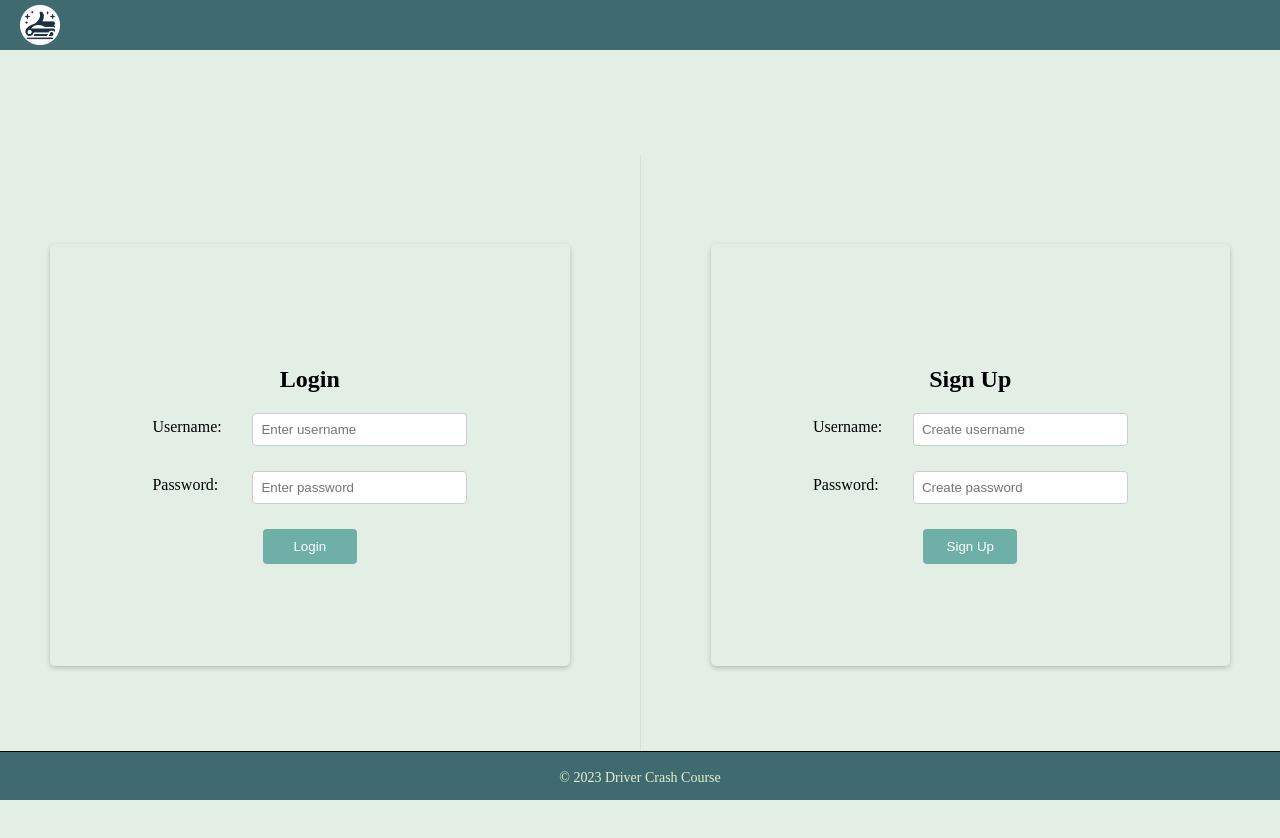
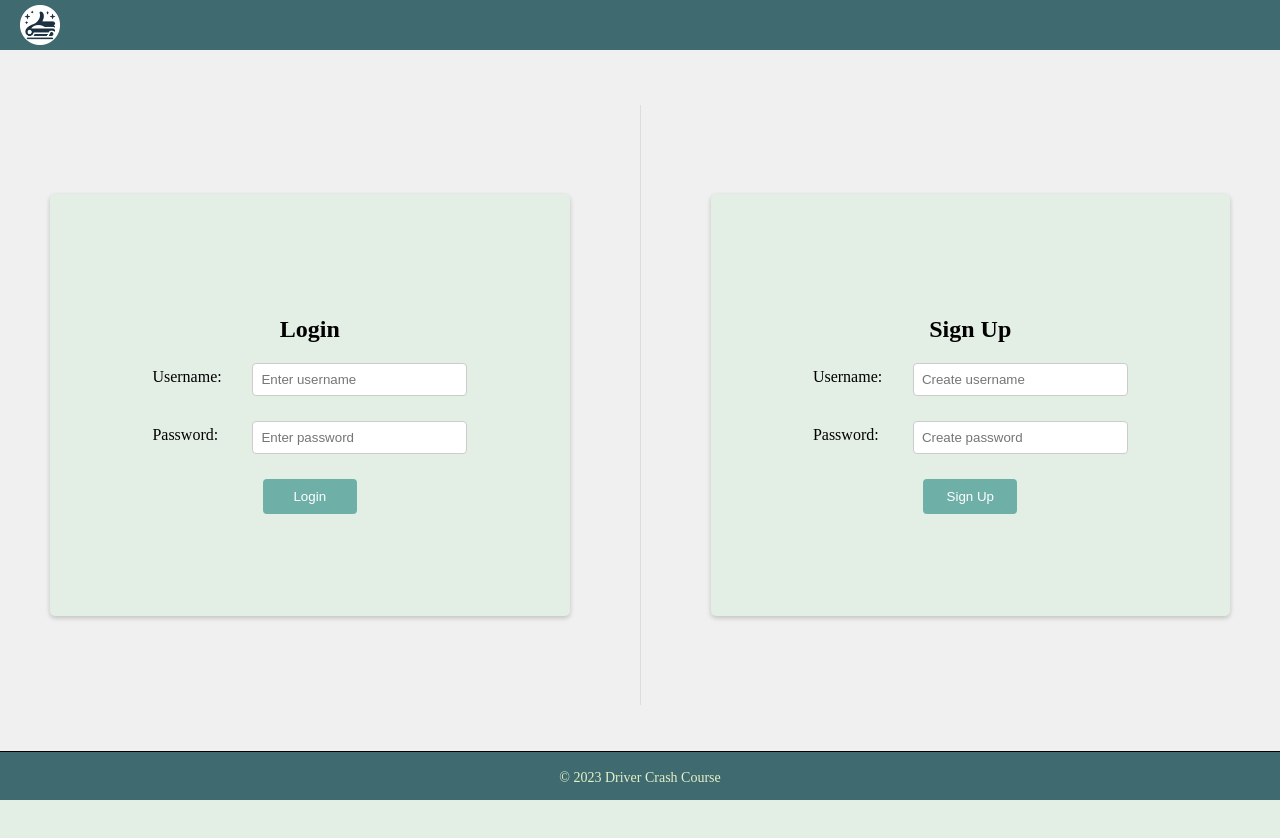
Before and after one commit to nicolasvu9/DriverCrashCourse, a React (Create React App) app in the folder client/: page / in a window 1280 px wide. Shown: the top 838 px of the page. After the commit the page ends 800 px from the top, so only its background shows below. Built offline with nearby package versions, Linux system fonts and the light colour scheme.

Commit message:
fix: minor fix

```diff
--- a/client/src/App.js
+++ b/client/src/App.js
@@ -1,7 +1,7 @@
 import React from 'react';
 import { BrowserRouter as Router, Routes, Route } from 'react-router-dom';
-import LoginPage from './components/LoginPage'; // Import your LoginPage
-import AdministrativePage from './components/AdministrativePage'; // Import your AdministrativePage
+import LoginPage from './components/LoginPage';
+import AdministrativePage from './components/AdministrativePage';
 import ProtectedRoute from './utils/ProtectedRoute';
 import Dashboard from './components/Dashboard';
 function App() {
--- a/client/src/components/LoginPage.css
+++ b/client/src/components/LoginPage.css
@@ -1,15 +1,3 @@
-html, body {
-    height: 100%;
-    margin: 0;
-  }
-
-  body {
-    display: flex;
-    flex-direction: column;
-    min-height: 100vh;
-    background-color: #f0f0f0;
-  }
-
   header {
     text-align: left;
     padding: 0 20px;
@@ -31,11 +19,12 @@ html, body {
 
   .forms-container {
     flex: 1;
+    background-color: #f0f0f0;
     display: flex;
     align-items: center;
     justify-content: center;
-    padding: 50px 0;
-    height: calc(100vh - 90px); /* Adjust 90px based on your actual header and footer height */
+    padding: 0;
+    height: calc(100vh - 90px); /* Adjust 90px based on actual header and footer height */
 
   }
 
--- a/client/src/components/UserSuggestedQuestion.css
+++ b/client/src/components/UserSuggestedQuestion.css
@@ -27,6 +27,7 @@
 .view-modal-content {
     background-color: #fff;
     padding: 20px;
+    min-width: 25vw;
     padding-top: 50px;
     border-radius: 8px;
     box-shadow: 0 2px 10px rgba(0, 0, 0, 0.1);
@@ -113,8 +114,9 @@ button {
 }
 
 .action-buttons button {
-    padding: 10px 20px;
+    padding: 10px 10px;
     display: inline-flex;
+    min-width: 70px;
     align-items: center;
     margin-right: 10px;
     border: none;
```
